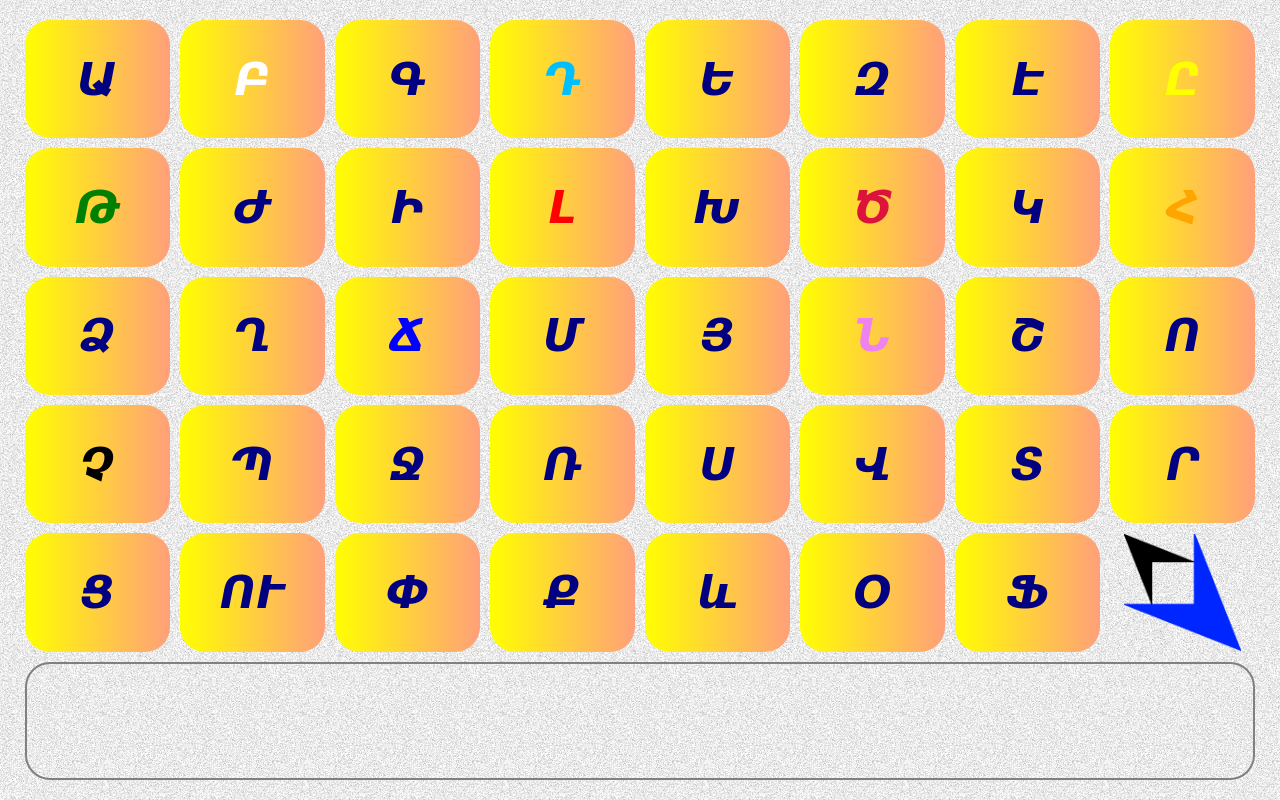
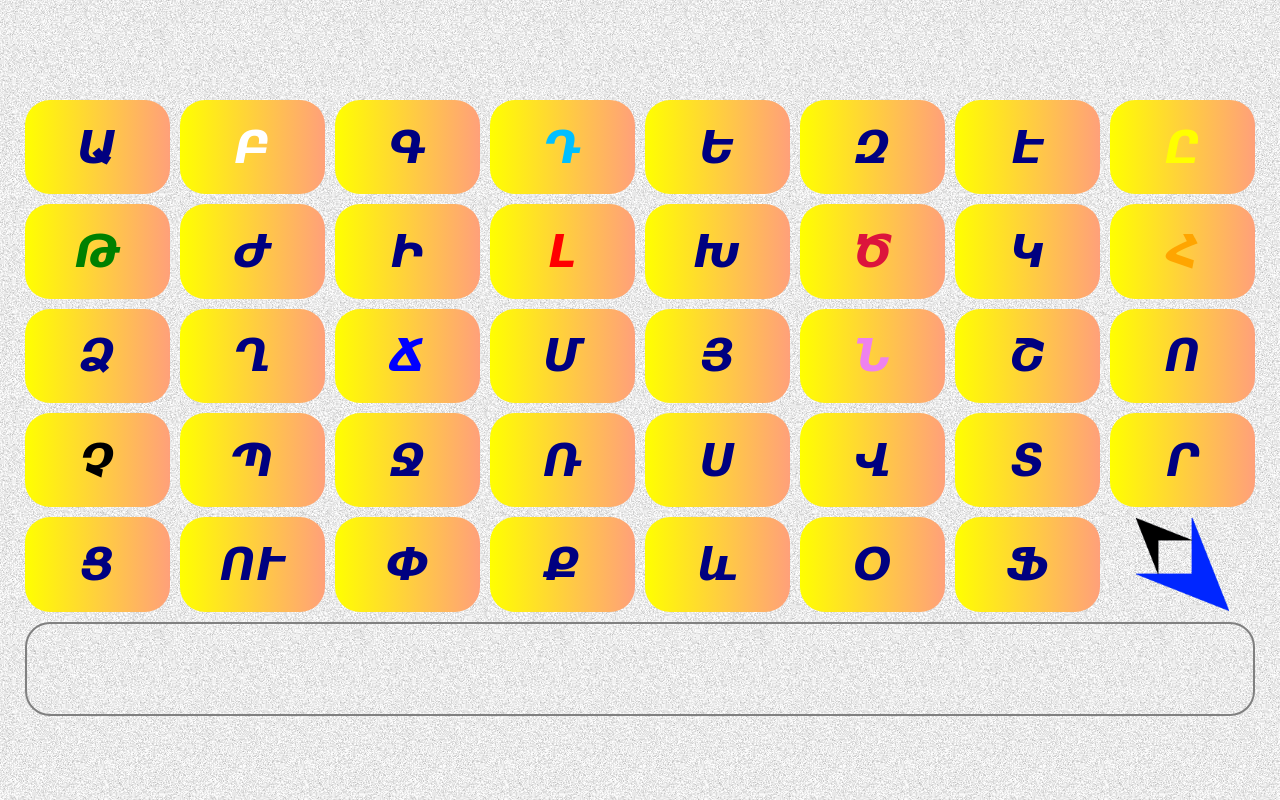
Before and after one commit to Vahan60/aybuben, a plain HTML site: page index.html in a window 1280 px wide. Shown: the top 800 px of the page. Drawn offline with Linux system fonts and the light colour scheme.

Commit message:
Update style.css

```diff
--- a/style.css
+++ b/style.css
@@ -16,13 +16,13 @@ body{
     height: 100vh;
     background: transparent;
     display: flex;
-    align-items: flex-start;
+    align-items: center;  /* flex-start */
     justify-content: center;
 }
 
 #alphabet {
     width: 98vw;
-	height: 98vh;
+    height: 80vh ; /*98vh;*/
     border: 2px solid transparent;
     border-collapse:separate;
     border-spacing:10px 10px;
```
Lines whose indentation alone changed are shown as unchanged.
